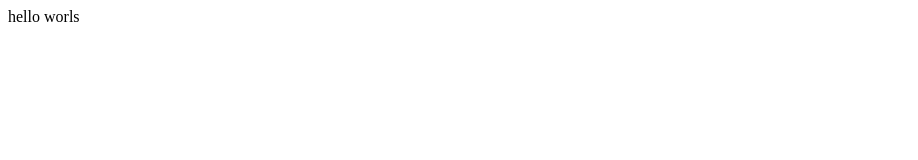
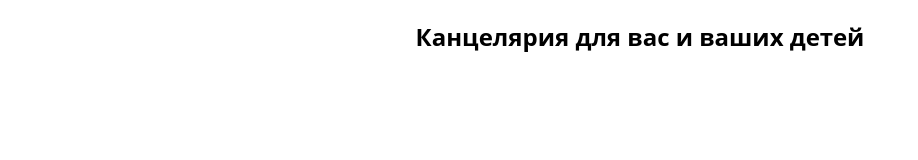
Before and after one commit to real-og/real-og.github.io, a plain HTML site: page site 2/html/index.html in a window 1280 px wide. Shown: the whole page, without its empty margins (0-918 px from the left). Drawn offline with Linux system fonts and the light colour scheme.

Commit message:
structure

```diff
--- a/site 2/html/index.html
+++ b/site 2/html/index.html
@@ -1 +1,21 @@
-hello worls
+<!DOCTYPE html>
+<html lang="en">
+<head>
+    <meta charset="UTF-8">
+    <meta http-equiv="X-UA-Compatible" content="IE=edge">
+    <meta name="viewport" content="width=device-width, initial-scale=1.0">
+    <link rel="stylesheet" href="../style/styles.css">
+    <title>Document</title>
+</head>
+<body>
+    <header>
+
+    </header>
+    <article>
+        <h1>Канцелярия для вас и ваших детей</h1>
+    </article>
+    <footer>
+
+    </footer>
+</body>
+</html>
--- /dev/null
+++ b/site 2/style/styles.css
@@ -0,0 +1,8 @@
+body {
+    font-family: 'Open Sans';
+}
+
+h1 {
+    text-align: center;
+
+}
```
Also changed, not shown: readme.txt (added), 1 other file.
